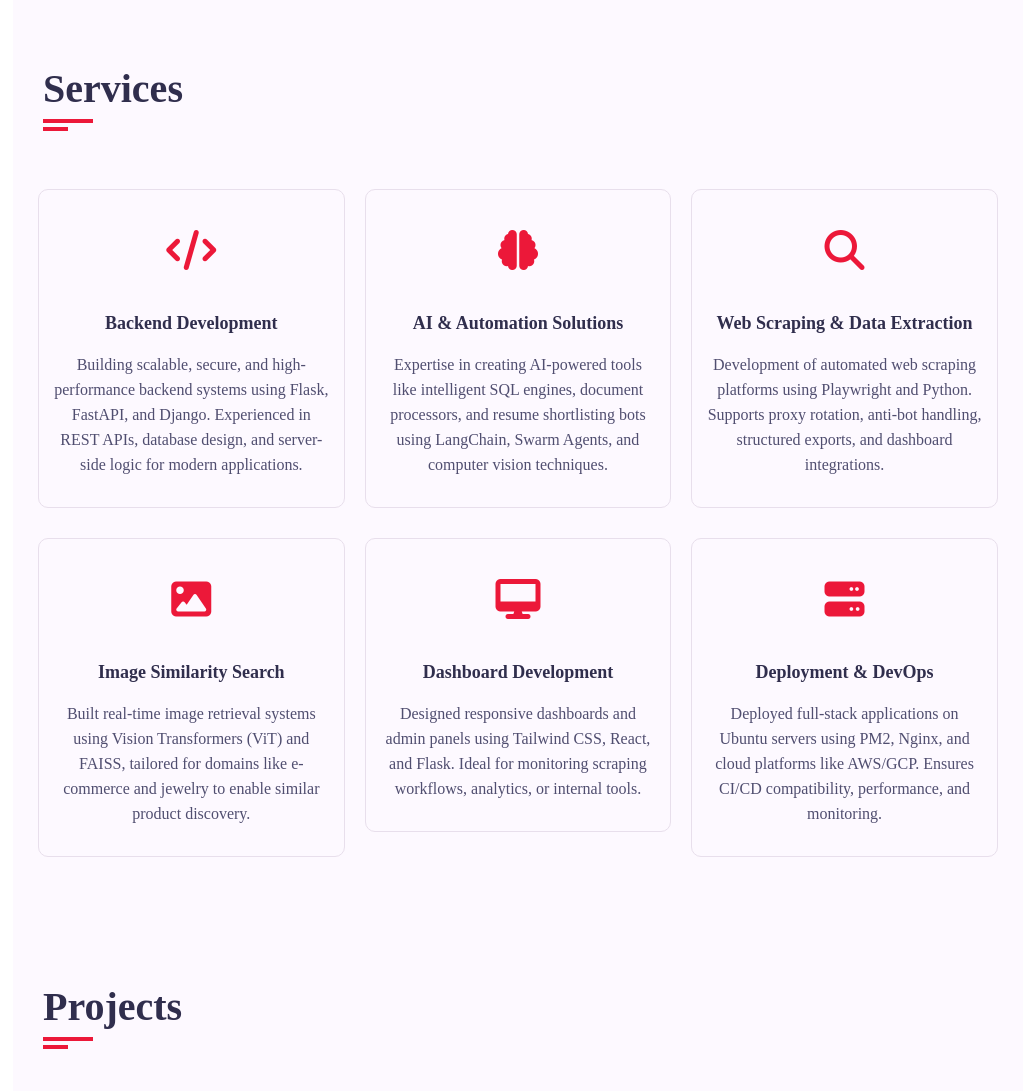
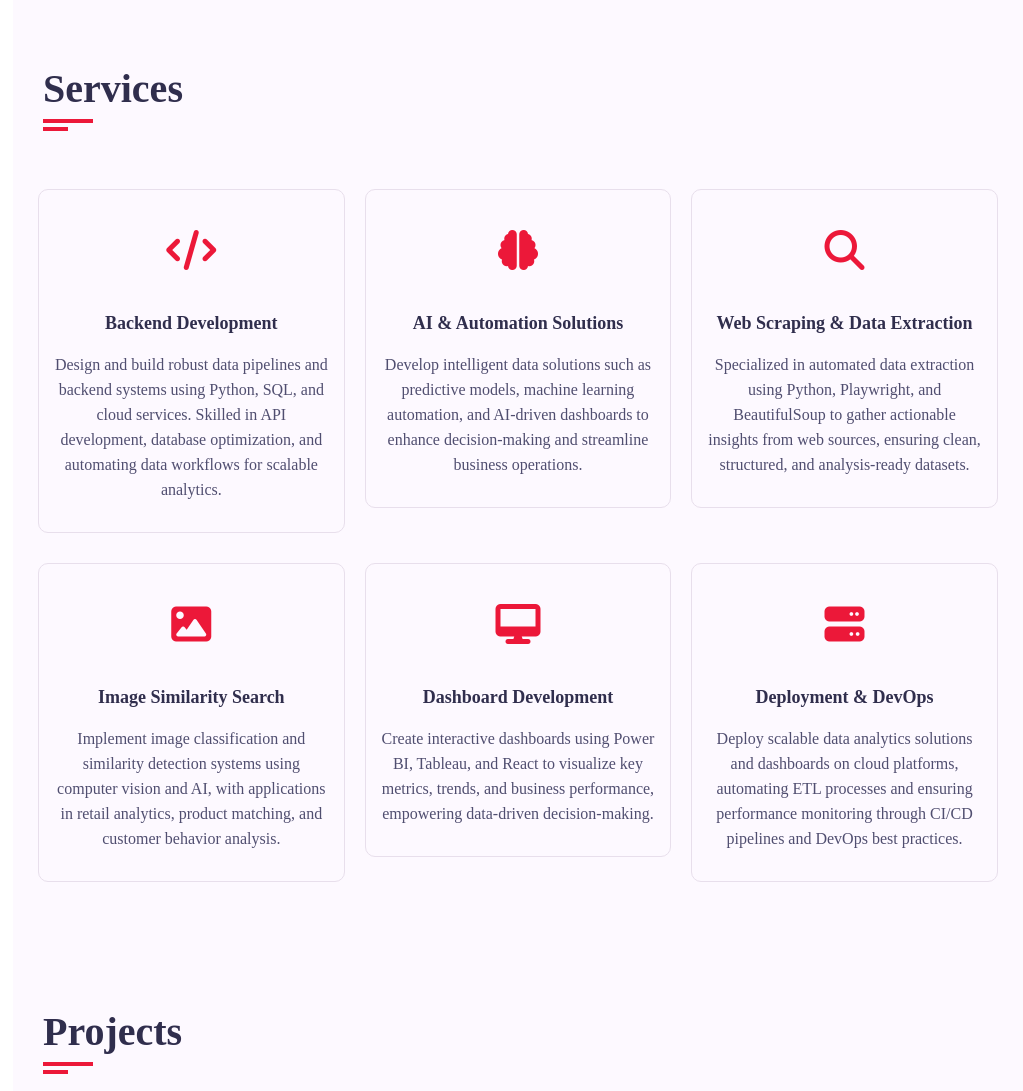
Before and after one commit to prathameshgurav08/portfolio, a Flask app: page / in a window 1280 px wide. Shown: the part 2242-3333 px from the top of the page, without its empty margins (257-1280 px from the left). Run offline with Flask 3, Linux system fonts and the light colour scheme; some libraries are stand-ins or nearby versions; some web fonts are replaced.

Commit message:
Update index.html

```diff
--- a/templates/index.html
+++ b/templates/index.html
@@ -265,10 +265,7 @@
                                 </div>
                                 <h4>Backend Development</h4>
                                 <p>
-                                    Building scalable, secure, and high-performance backend systems using Flask,
-                                    FastAPI, and Django.
-                                    Experienced in REST APIs, database design, and server-side logic for modern
-                                    applications.
+                                    Design and build robust data pipelines and backend systems using Python, SQL, and cloud services. Skilled in API development, database optimization, and automating data workflows for scalable analytics.
                                 </p>
                             </div>
                         </div>
@@ -281,10 +278,7 @@
                                 </div>
                                 <h4>AI & Automation Solutions</h4>
                                 <p>
-                                    Expertise in creating AI-powered tools like intelligent SQL engines, document
-                                    processors, and
-                                    resume shortlisting bots using LangChain, Swarm Agents, and computer vision
-                                    techniques.
+                                    Develop intelligent data solutions such as predictive models, machine learning automation, and AI-driven dashboards to enhance decision-making and streamline business operations.
                                 </p>
                             </div>
                         </div>
@@ -297,9 +291,7 @@
                                 </div>
                                 <h4>Web Scraping & Data Extraction</h4>
                                 <p>
-                                    Development of automated web scraping platforms using Playwright and Python.
-                                    Supports proxy rotation, anti-bot handling, structured exports, and dashboard
-                                    integrations.
+                                    Specialized in automated data extraction using Python, Playwright, and BeautifulSoup to gather actionable insights from web sources, ensuring clean, structured, and analysis-ready datasets.
                                 </p>
                             </div>
                         </div>
@@ -312,9 +304,7 @@
                                 </div>
                                 <h4>Image Similarity Search</h4>
                                 <p>
-                                    Built real-time image retrieval systems using Vision Transformers (ViT) and FAISS,
-                                    tailored for domains like e-commerce and jewelry to enable similar product
-                                    discovery.
+                                   Implement image classification and similarity detection systems using computer vision and AI, with applications in retail analytics, product matching, and customer behavior analysis.
                                 </p>
                             </div>
                         </div>
@@ -327,9 +317,7 @@
                                 </div>
                                 <h4>Dashboard Development</h4>
                                 <p>
-                                    Designed responsive dashboards and admin panels using Tailwind CSS, React, and
-                                    Flask.
-                                    Ideal for monitoring scraping workflows, analytics, or internal tools.
+                                   Create interactive dashboards using Power BI, Tableau, and React to visualize key metrics, trends, and business performance, empowering data-driven decision-making.
                                 </p>
                             </div>
                         </div>
@@ -342,9 +330,7 @@
                                 </div>
                                 <h4>Deployment & DevOps</h4>
                                 <p>
-                                    Deployed full-stack applications on Ubuntu servers using PM2, Nginx, and cloud
-                                    platforms
-                                    like AWS/GCP. Ensures CI/CD compatibility, performance, and monitoring.
+                                    Deploy scalable data analytics solutions and dashboards on cloud platforms, automating ETL processes and ensuring performance monitoring through CI/CD pipelines and DevOps best practices.
                                 </p>
                             </div>
                         </div>
```
